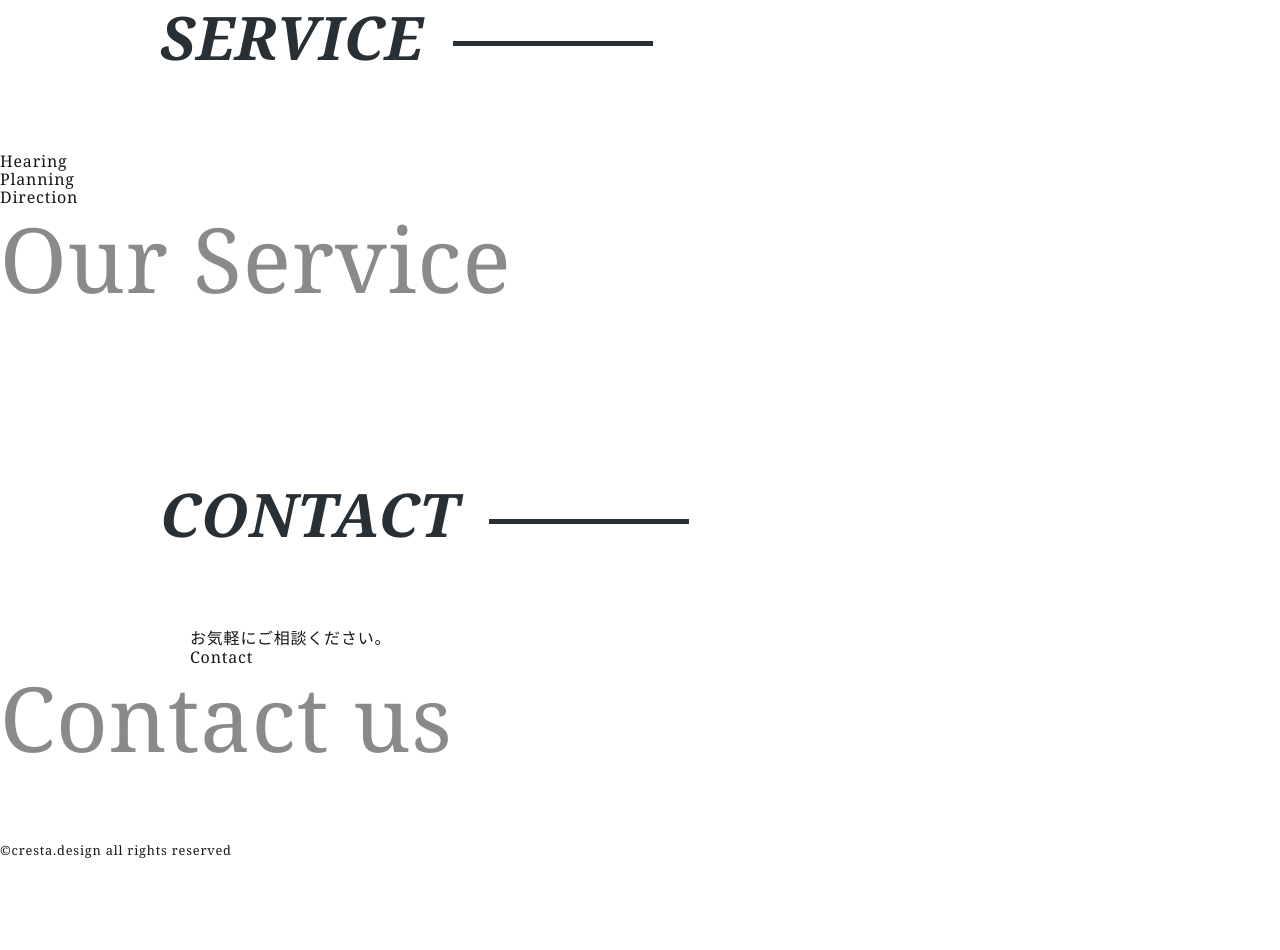
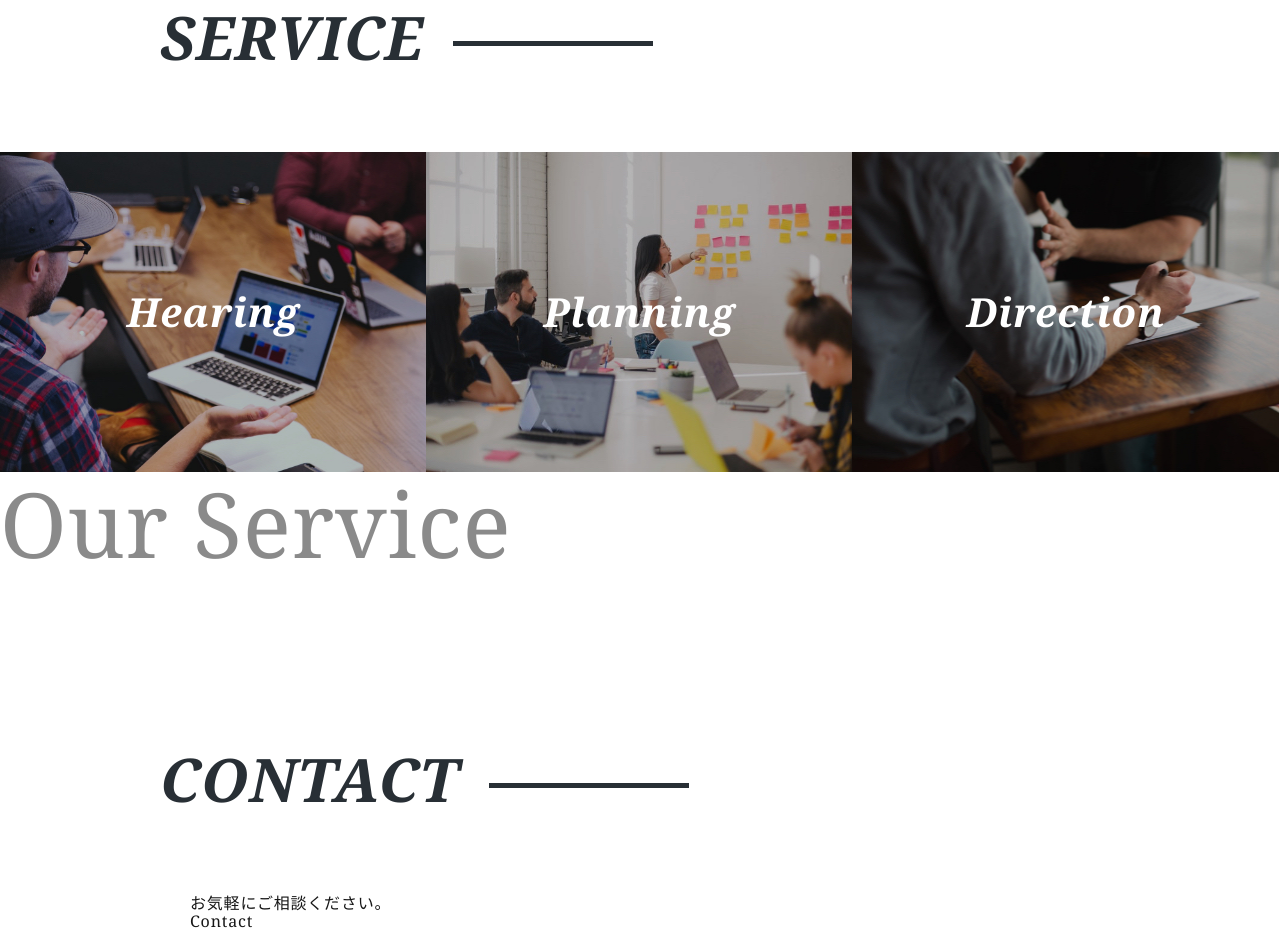
Before and after one commit to nishi-ai/Cresta-Office-Design, a plain HTML site: page index.html in a window 1280 px wide. Shown: the part 2634-3584 px from the top of the page. Before the commit the page ends 3493 px from the top, so only its background shows below. Drawn offline with Linux system fonts and the light colour scheme; some packages are replaced by stand-ins of ours.

Commit message:
style service section

```diff
--- /dev/null
+++ b/css/scss/_service.scss
@@ -0,0 +1,37 @@
+@use "./variables";
+
+.service-list {
+  display: flex;
+}
+
+.service-item {
+  width: 33.3%; // 1/3 from the max-width section-wrapper
+
+  a {
+    text-decoration: none;
+    display: block;
+    width: 100%; // of 33.3% of section-wrapper
+    text-align: center;
+    line-height: 320px;
+    color: variables.$text-color-white;
+    font-weight: bold;
+    font-style: italic;
+    font-size: 4rem;
+    transition: 0.3s;
+
+    &:hover {
+      background-color: rgba(40, 47, 53, 0.7);
+      transition: 0.3s;
+    }
+  }
+}
+
+.service-item.service1 {
+  background-image: variables.$service1_bgi;
+}
+.service-item.service2 {
+  background-image: variables.$service2_bgi;
+}
+.service-item.service3 {
+  background-image: variables.$service3_bgi;
+}
--- a/css/scss/_variables.scss
+++ b/css/scss/_variables.scss
@@ -5,3 +5,6 @@ $main-font-familiy: "Noto Serif", "Noto Serif JP", serif;
 $link-button-color: #f7d43f;
 $firstview_bgi: url(../images/fv-bgi_01@2x.jpg);
 $works_bgi: url(../images/works-bgi@2x.jpg);
+$service1_bgi: url(../images/service-img01@2x.jpg);
+$service2_bgi: url(../images/service-img02@2x.jpg);
+$service3_bgi: url(../images/sevice-img03@2x.jpg);
--- a/css/style.scss
+++ b/css/style.scss
@@ -4,6 +4,7 @@
 @use "./scss/firstview";
 @use "./scss/concept";
 @use "./scss/works";
+@use "./scss/service";
 @use "./scss/variables";
 
 // common //
--- a/index.html
+++ b/index.html
@@ -122,9 +122,9 @@
       <section class="section-wrapper">
         <h2 class="section-title">SERVICE</h2>
         <ul class="service-list">
-          <li class="service-item"><a href="#!">Hearing</a></li>
-          <li class="service-item"><a href="#!">Planning</a></li>
-          <li class="service-item"><a href="#!">Direction</a></li>
+          <li class="service-item service1"><a href="#!">Hearing</a></li>
+          <li class="service-item service2"><a href="#!">Planning</a></li>
+          <li class="service-item service3"><a href="#!">Direction</a></li>
         </ul>
         <div class="section-bottom">Our Service</div>
       </section>
```
Also changed, not shown: css/style.css, css/style.min.css, 2 other files.
